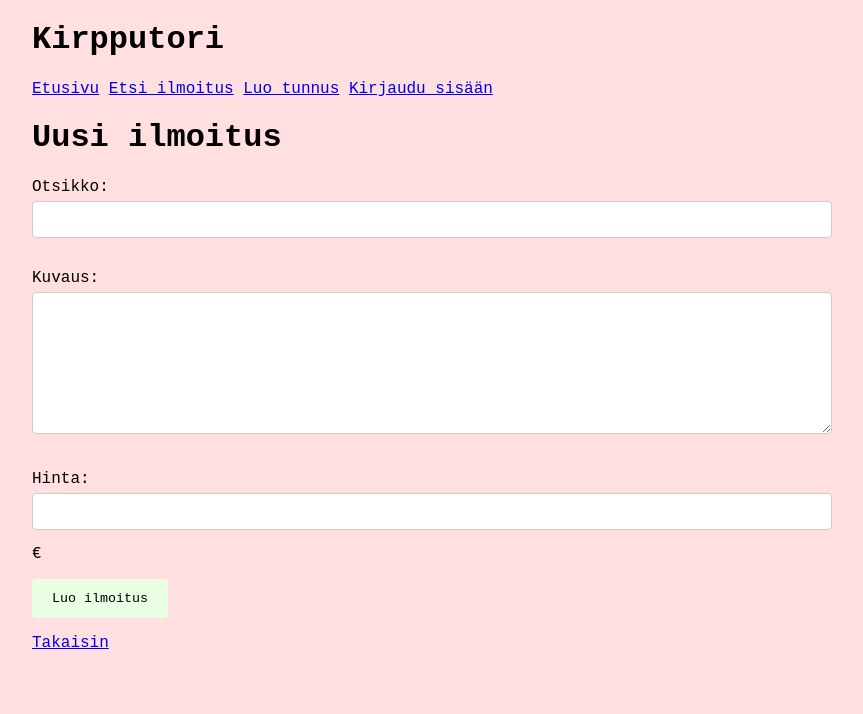
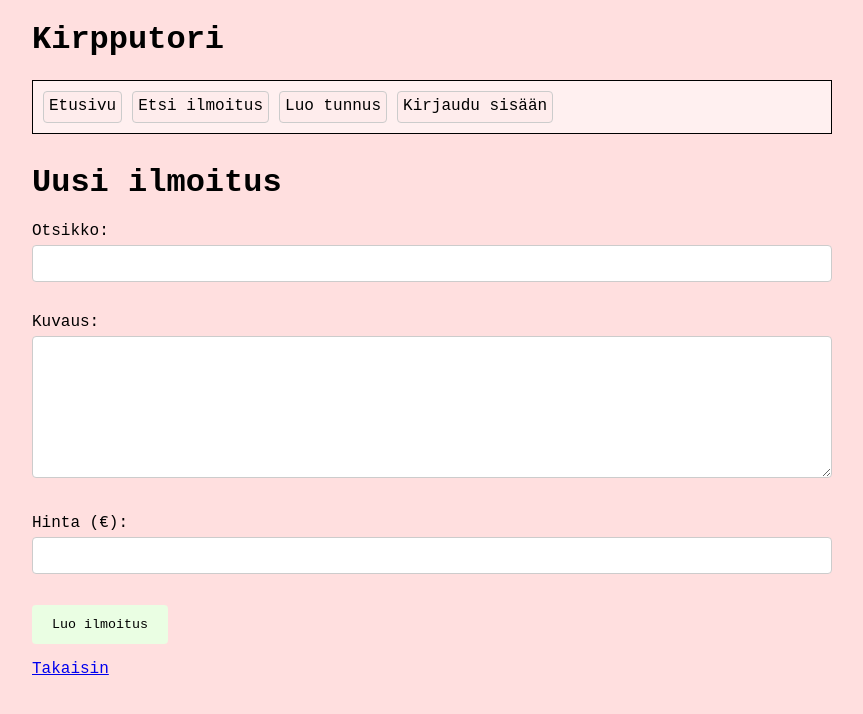
Before and after one commit to source-exp/kirpputori, a Python web app: template templates/new_item.html in a window 1280 px wide. Shown: the top 714 px of the page, without its empty margins (208-1071 px from the left). Run offline with Jinja, Linux system fonts and the light colour scheme; the template is opened without the code that fills it, so the values that code supplies are empty.

Commit message:
Improve navigation

```diff
--- a/static/style.css
+++ b/static/style.css
@@ -10,6 +10,7 @@ body {
   margin: 1em;
   padding: 0.2em 1em;
   background-color: #fff0f0;
+  display: flex-wrap;
 }
 
 .success {
@@ -81,3 +82,31 @@ button {
   border-radius: 4px;
   cursor: pointer;
 }
+
+.navbar {
+  display: flex;
+  flex-wrap: wrap;
+  gap: 10px;
+  background-color: #fff0f0;
+  padding: 10px;
+  border: 1px solid black;
+  margin-bottom: 30px;
+}
+
+.navbar a {
+  text-decoration: none;
+  color: black;
+  padding: 5px 5px;
+  border: 1px solid #ccc;
+  background-color: #feecec;
+  border-radius: 4px;
+}
+
+.navbar a:hover {
+  background-color: #ffc4c4;
+}
+
+.user-info {
+  margin-top: -10px;
+  margin-bottom: 20px;
+}
--- a/templates/layout.html
+++ b/templates/layout.html
@@ -6,13 +6,16 @@
   <link rel="icon" href="/static/images/logo.png">
 </head>
 <body>
+	<header>
 	<h1>Kirpputori</h1>
 		{% if session.username %}
-	  <p>
+	  <p class="user-info">
 	    Olet kirjautunut nimellä {{ session.username }}
 	  </p>
 	  	{% endif %}
 	  <p>
+	</header>
+	<nav class="navbar">
 	    <a href="/">Etusivu</a>
 
 	    <a href="/find_item">Etsi ilmoitus</a>
@@ -34,7 +37,7 @@
 	  </p>
 
 	  {% endif %}
-
+	</nav>
 	  {% with messages = get_flashed_messages(with_categories=true) %}
 	  {% if messages %}
 	  {% for category, message in messages %}
--- a/templates/login.html
+++ b/templates/login.html
@@ -12,6 +12,7 @@
     <a href="/logout">Kirjaudu ulos</a>
   </p>
   {% else %}
+  <h1>Kirjaudu sisään</h1>
   <form action="/login" method="post">
     <p>
       Tunnus: <br />
--- a/templates/new_item.html
+++ b/templates/new_item.html
@@ -23,8 +23,8 @@
       </select>
     </p>
     {% endfor %}
-      Hinta: <br />
-      <input type="text" name="price" size="8" pattern="[1-9][0-9]{0,9}" required /> €
+      Hinta (€): <br />
+      <input type="text" name="price" size="8" pattern="[1-9][0-9]{0,9}" required />
     </p>
     <input type="hidden" name="csrf_token" value="{{ session.csrf_token }}" />
     <input type="submit" value="Luo ilmoitus" />
--- a/templates/register.html
+++ b/templates/register.html
@@ -3,7 +3,7 @@
 {% block title %}Ilmoituksen poisto{% endblock %}
 
 {% block content %}
-
+<h1>Luo tunnus</h1>
   <form action="/create" method="post">
     <p>
       Tunnus: <br />
```
